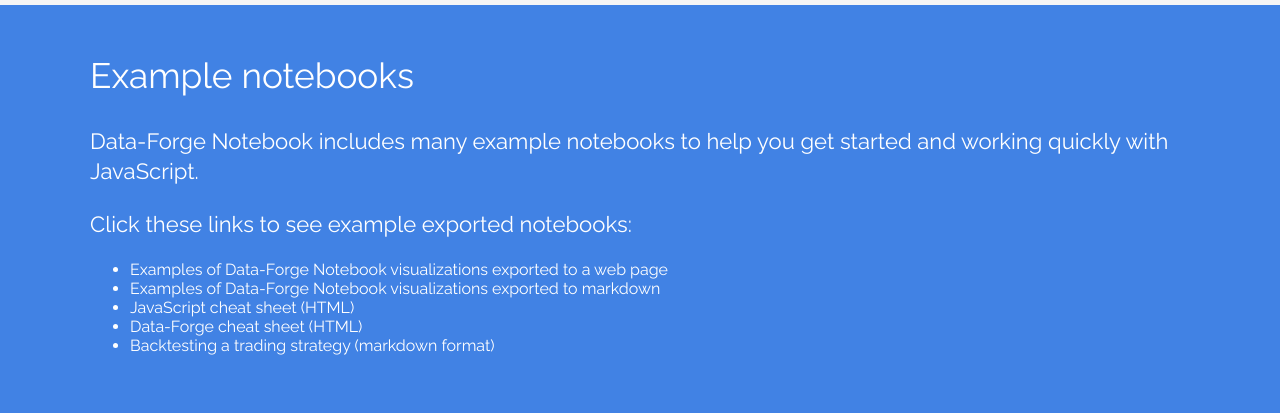
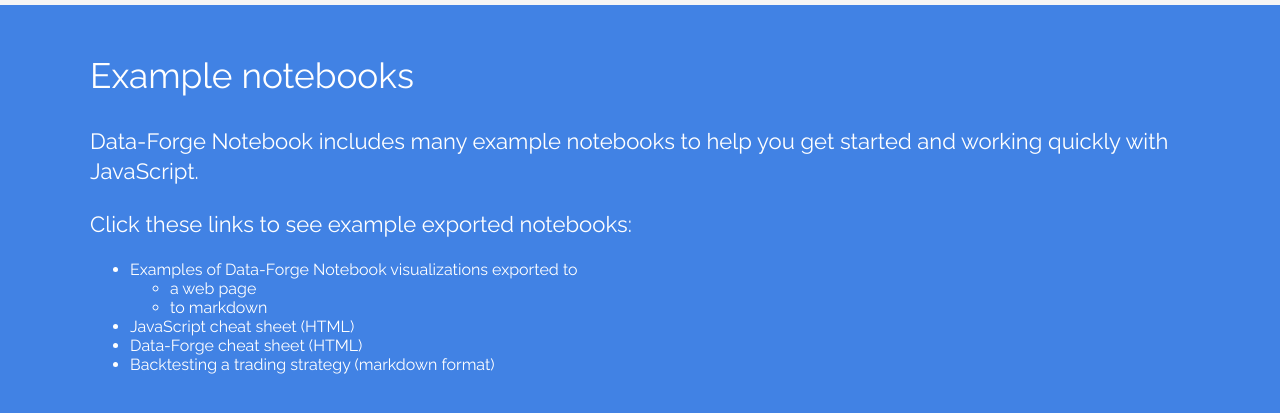
Before and after one commit to ashleydavis/data-forge-notebook-landing-page, a Jekyll site: the page built from index.html, in a window 1280 px wide and 900 px high, scrolled down 4449 px, cut to the strip 0-447 px from the top of the window. Shown: the top 413 px of the strip. Built offline with Jekyll 4.4.1, drawn with Linux system fonts in a browser that asks for light colours; the list of posts is cut into pages by our own code.

Commit message:
Created a nested list.

```diff
--- a/index.html
+++ b/index.html
@@ -227,10 +227,15 @@
 
                 <ul>
                     <li>
-                        <a href="https://data-forge-notebook.github.io/visualization-examples/" target="_blank">Examples of Data-Forge Notebook visualizations exported to a web page</a>
-                    </li>
-                    <li>
-                        <a href="https://wiki.data-forge-notebook.com/visualizing-data" target="_blank">Examples of Data-Forge Notebook visualizations exported to markdown</a>
+                        Examples of Data-Forge Notebook visualizations exported to
+                        <ul>
+                            <li>
+                                <a href="https://data-forge-notebook.github.io/visualization-examples/" target="_blank">a web page</a>
+                            </li>
+                            <li>
+                                <a href="https://wiki.data-forge-notebook.com/visualizing-data" target="_blank">to markdown</a>
+                            </li>
+                        </ul>
                     </li>
                     <li>
                         <a href="http://jscheatsheet.the-data-wrangler.com" target="_blank">JavaScript cheat sheet (HTML)</a>
```
